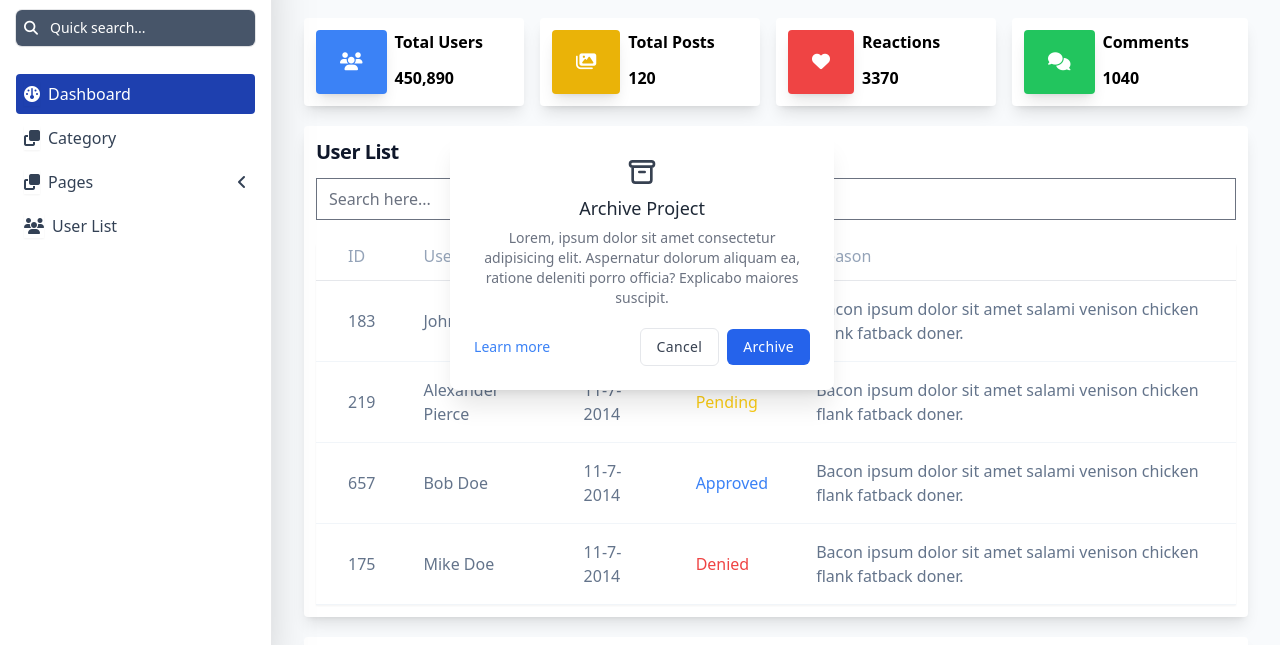
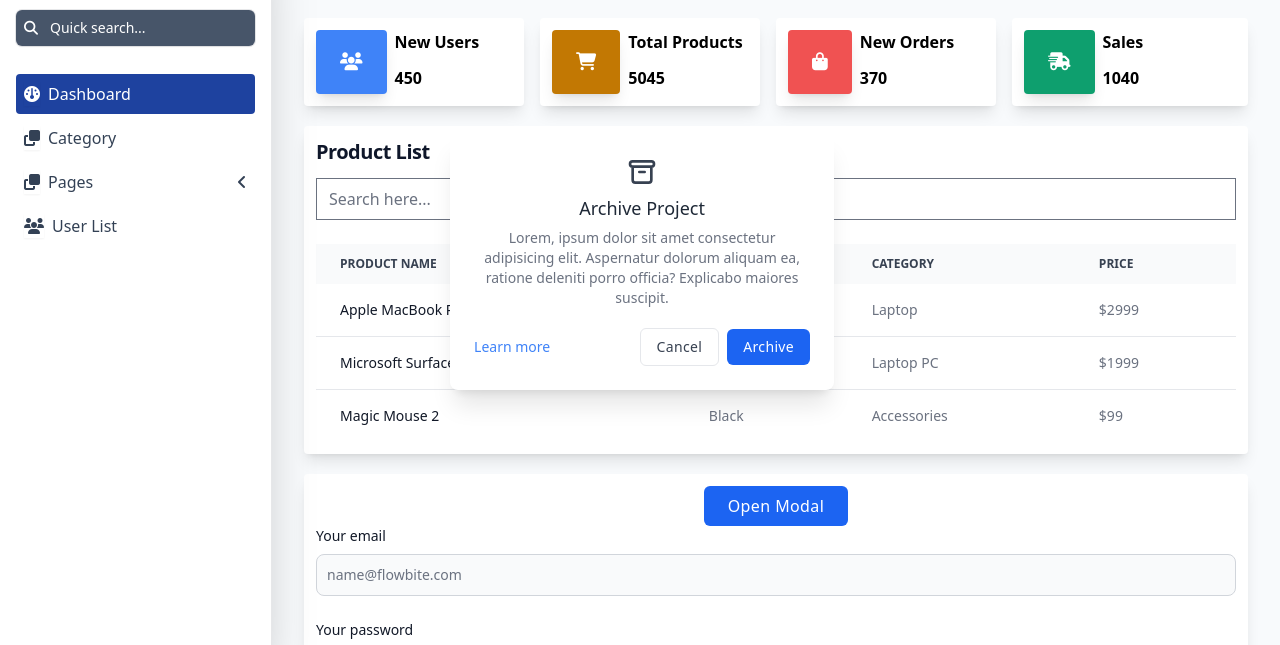
Before and after one commit to abdulmajidcse/tailwind-admin, a website: page src/index.html in a window 1280 px wide. Shown: the part 139-784 px from the top of the page. Drawn offline with Linux system fonts and the light colour scheme; files whose address does not match are found by name.

Commit message:
setup flowbite plugin and update dashboard

```diff
--- a/package.json
+++ b/package.json
@@ -4,8 +4,10 @@
     "build": "npx tailwindcss -i ./src/input.css -o ./src/dist/output.css --watch --minify"
   },
   "devDependencies": {
-    "@tailwindcss/forms": "^0.5.3",
     "tailwind-scrollbar": "^2.0.1",
     "tailwindcss": "^3.2.4"
+  },
+  "dependencies": {
+    "flowbite": "^1.5.5"
   }
 }
--- a/src/index.html
+++ b/src/index.html
@@ -5,10 +5,11 @@
     <meta name="viewport" content="width=device-width, initial-scale=1.0" />
     <link href="./dist/output.css" rel="stylesheet" />
     <link rel="stylesheet" href="./dist/fontawesome/css/all.min.css" />
+  </head>
+  <body>
     <script src="./dist/alpinejs@3.10.5/alpinejs.min.js"></script>
     <script src="./dist/js/alpine-store.js"></script>
-  </head>
-  <body>
+
     <div
       class="dark:bg-slate-800 dark:highlight-white/5 dark:text-slate-400 min-h-screen"
     >
@@ -351,8 +352,8 @@
                         </div>
 
                         <div class="ml-2">
-                          <h5 class="mb-3 font-semibold">Total Users</h5>
-                          <p class="font-bold">450,890</p>
+                          <h5 class="mb-3 font-semibold">New Users</h5>
+                          <p class="font-bold">450</p>
                         </div>
                       </div>
                     </div>
@@ -368,12 +369,12 @@
                         <div
                           class="text-white px-6 py-5 shadow-lg rounded bg-yellow-500"
                         >
-                          <i class="fas fa-images text-lg"></i>
+                        <i class="fa-solid fa-cart-shopping text-lg"></i>
                         </div>
 
                         <div class="ml-2">
-                          <h5 class="mb-3 font-semibold">Total Posts</h5>
-                          <p class="font-bold">120</p>
+                          <h5 class="mb-3 font-semibold">Total Products</h5>
+                          <p class="font-bold">5045</p>
                         </div>
                       </div>
                     </div>
@@ -389,12 +390,12 @@
                         <div
                           class="text-white px-6 py-5 shadow-lg rounded bg-red-500"
                         >
-                          <i class="fas fa-heart text-lg"></i>
+                        <i class="fa-solid fa-bag-shopping text-lg"></i>
                         </div>
 
                         <div class="ml-2">
-                          <h5 class="mb-3 font-semibold">Reactions</h5>
-                          <p class="font-bold">3370</p>
+                          <h5 class="mb-3 font-semibold">New Orders</h5>
+                          <p class="font-bold">370</p>
                         </div>
                       </div>
                     </div>
@@ -410,11 +411,11 @@
                         <div
                           class="text-white px-6 py-5 shadow-lg rounded bg-green-500"
                         >
-                          <i class="fas fa-comments text-lg"></i>
+                          <i class="fa-solid fa-truck-fast text-lg"></i>
                         </div>
 
                         <div class="ml-2">
-                          <h5 class="mb-3 font-semibold">Comments</h5>
+                          <h5 class="mb-3 font-semibold">Sales</h5>
                           <p class="font-bold">1040</p>
                         </div>
                       </div>
@@ -429,7 +430,7 @@
                 data-docsearch-ignore="true"
                 class="text-slate-900 text-xl tracking-tight font-semibold mb-3 dark:text-slate-200"
               >
-                User List
+                Product List
               </h2>
 
               <input
@@ -439,149 +440,57 @@
                 class="w-full mb-6"
               />
 
-              <div class="overflow-x-auto shadow-sm">
-                <table class="border-collapse table-auto w-full">
-                  <thead>
+              <div class="overflow-x-auto relative">
+                <table
+                  class="w-full text-sm text-left text-gray-500 dark:text-gray-400"
+                >
+                  <thead
+                    class="text-xs text-gray-700 uppercase bg-gray-50 dark:bg-gray-700 dark:text-gray-400"
+                  >
                     <tr>
-                      <th
-                        class="border-b dark:border-slate-600 font-medium p-4 pl-8 pt-0 pb-3 text-slate-400 dark:text-slate-200 text-left"
-                      >
-                        ID
-                      </th>
-                      <th
-                        class="border-b dark:border-slate-600 font-medium p-4 pl-8 pt-0 pb-3 text-slate-400 dark:text-slate-200 text-left"
-                      >
-                        User
-                      </th>
-                      <th
-                        class="border-b dark:border-slate-600 font-medium p-4 pl-8 pt-0 pb-3 text-slate-400 dark:text-slate-200 text-left"
-                      >
-                        Date
-                      </th>
-                      <th
-                        class="border-b dark:border-slate-600 font-medium p-4 pl-8 pt-0 pb-3 text-slate-400 dark:text-slate-200 text-left"
-                      >
-                        Status
-                      </th>
-                      <th
-                        class="border-b dark:border-slate-600 font-medium p-4 pl-8 pt-0 pb-3 text-slate-400 dark:text-slate-200 text-left"
-                      >
-                        Reason
-                      </th>
+                      <th scope="col" class="py-3 px-6">Product name</th>
+                      <th scope="col" class="py-3 px-6">Color</th>
+                      <th scope="col" class="py-3 px-6">Category</th>
+                      <th scope="col" class="py-3 px-6">Price</th>
                     </tr>
                   </thead>
                   <tbody>
-                    <tr>
-                      <td
-                        class="border-b border-slate-100 dark:border-slate-700 p-4 pl-8 text-slate-500 dark:text-slate-400"
+                    <tr
+                      class="bg-white border-b dark:bg-gray-800 dark:border-gray-700"
+                    >
+                      <th
+                        scope="row"
+                        class="py-4 px-6 font-medium text-gray-900 whitespace-nowrap dark:text-white"
                       >
-                        183
-                      </td>
-                      <td
-                        class="border-b border-slate-100 dark:border-slate-700 p-4 pl-8 text-slate-500 dark:text-slate-400"
+                        Apple MacBook Pro 17"
+                      </th>
+                      <td class="py-4 px-6">Sliver</td>
+                      <td class="py-4 px-6">Laptop</td>
+                      <td class="py-4 px-6">$2999</td>
+                    </tr>
+                    <tr
+                      class="bg-white border-b dark:bg-gray-800 dark:border-gray-700"
+                    >
+                      <th
+                        scope="row"
+                        class="py-4 px-6 font-medium text-gray-900 whitespace-nowrap dark:text-white"
                       >
-                        John Doe
-                      </td>
-                      <td
-                        class="border-b border-slate-100 dark:border-slate-700 p-4 pl-8 text-slate-500 dark:text-slate-400"
+                        Microsoft Surface Pro
+                      </th>
+                      <td class="py-4 px-6">White</td>
+                      <td class="py-4 px-6">Laptop PC</td>
+                      <td class="py-4 px-6">$1999</td>
+                    </tr>
+                    <tr class="bg-white dark:bg-gray-800">
+                      <th
+                        scope="row"
+                        class="py-4 px-6 font-medium text-gray-900 whitespace-nowrap dark:text-white"
                       >
-                        11-7-2014
-                      </td>
-                      <td
-                        class="border-b border-slate-100 dark:border-slate-700 p-4 pl-8 text-slate-500 dark:text-slate-400"
-                      >
-                        <span class="text-purple-600">Approved</span>
-                      </td>
-                      <td
-                        class="border-b border-slate-100 dark:border-slate-700 p-4 pl-8 text-slate-500 dark:text-slate-400"
-                      >
-                        Bacon ipsum dolor sit amet salami venison chicken flank
-                        fatback doner.
-                      </td>
-                    </tr>
-                    <tr>
-                      <td
-                        class="border-b border-slate-100 dark:border-slate-700 p-4 pl-8 text-slate-500 dark:text-slate-400"
-                      >
-                        219
-                      </td>
-                      <td
-                        class="border-b border-slate-100 dark:border-slate-700 p-4 pl-8 text-slate-500 dark:text-slate-400"
-                      >
-                        Alexander Pierce
-                      </td>
-                      <td
-                        class="border-b border-slate-100 dark:border-slate-700 p-4 pl-8 text-slate-500 dark:text-slate-400"
-                      >
-                        11-7-2014
-                      </td>
-                      <td
-                        class="border-b border-slate-100 dark:border-slate-700 p-4 pl-8 text-slate-500 dark:text-slate-400"
-                      >
-                        <span class="text-yellow-400">Pending</span>
-                      </td>
-                      <td
-                        class="border-b border-slate-100 dark:border-slate-700 p-4 pl-8 text-slate-500 dark:text-slate-400"
-                      >
-                        Bacon ipsum dolor sit amet salami venison chicken flank
-                        fatback doner.
-                      </td>
-                    </tr>
-                    <tr>
-                      <td
-                        class="border-b border-slate-100 dark:border-slate-700 p-4 pl-8 text-slate-500 dark:text-slate-400"
-                      >
-                        657
-                      </td>
-                      <td
-                        class="border-b border-slate-100 dark:border-slate-700 p-4 pl-8 text-slate-500 dark:text-slate-400"
-                      >
-                        Bob Doe
-                      </td>
-                      <td
-                        class="border-b border-slate-100 dark:border-slate-700 p-4 pl-8 text-slate-500 dark:text-slate-400"
-                      >
-                        11-7-2014
-                      </td>
-                      <td
-                        class="border-b border-slate-100 dark:border-slate-700 p-4 pl-8 text-slate-500 dark:text-slate-400"
-                      >
-                        <span class="text-blue-500">Approved</span>
-                      </td>
-                      <td
-                        class="border-b border-slate-100 dark:border-slate-700 p-4 pl-8 text-slate-500 dark:text-slate-400"
-                      >
-                        Bacon ipsum dolor sit amet salami venison chicken flank
-                        fatback doner.
-                      </td>
-                    </tr>
-                    <tr>
-                      <td
-                        class="border-b border-slate-100 dark:border-slate-700 p-4 pl-8 text-slate-500 dark:text-slate-400"
-                      >
-                        175
-                      </td>
-                      <td
-                        class="border-b border-slate-100 dark:border-slate-700 p-4 pl-8 text-slate-500 dark:text-slate-400"
-                      >
-                        Mike Doe
-                      </td>
-                      <td
-                        class="border-b border-slate-100 dark:border-slate-700 p-4 pl-8 text-slate-500 dark:text-slate-400"
-                      >
-                        11-7-2014
-                      </td>
-                      <td
-                        class="border-b border-slate-100 dark:border-slate-700 p-4 pl-8 text-slate-500 dark:text-slate-400"
-                      >
-                        <span class="text-red-500">Denied</span>
-                      </td>
-                      <td
-                        class="border-b border-slate-100 dark:border-slate-700 p-4 pl-8 text-slate-500 dark:text-slate-400"
-                      >
-                        Bacon ipsum dolor sit amet salami venison chicken flank
-                        fatback doner.
-                      </td>
+                        Magic Mouse 2
+                      </th>
+                      <td class="py-4 px-6">Black</td>
+                      <td class="py-4 px-6">Accessories</td>
+                      <td class="py-4 px-6">$99</td>
                     </tr>
                   </tbody>
                 </table>
@@ -831,5 +740,6 @@
 
     <script src="./dist/js/theme.js"></script>
     <script src="./dist//js/sidebar.js"></script>
+    <script src="./dist/js/flowbite.js"></script>
   </body>
 </html>
--- a/tailwind.config.js
+++ b/tailwind.config.js
@@ -7,6 +7,6 @@ module.exports = {
   },
   plugins: [
     require("tailwind-scrollbar")({ nocompatible: true }),
-    require("@tailwindcss/forms"),
+    require("flowbite/plugin"),
   ],
 };
```
Also changed, not shown: src/dist/js/flowbite.js (added), src/dist/output.css, 1 other file.
